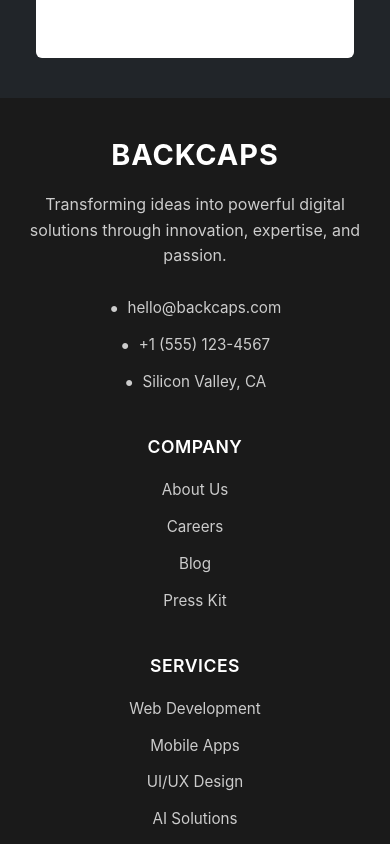
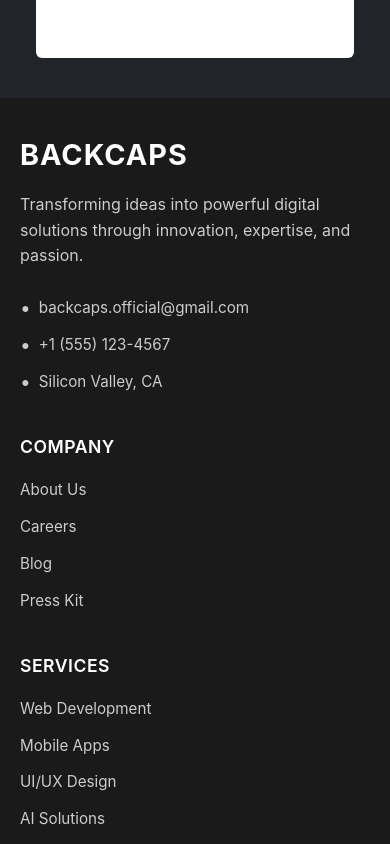
Before and after one commit to HassaanAwan786/BackCaps_Official, a React (Create React App) app: page / in a window 390 px wide. Shown: the part 1340-2184 px from the top of the page. Built offline with nearby package versions, Linux system fonts and the light colour scheme.

Commit message:
Adjusted the alignment of the footer

```diff
--- a/src/components/Footer.css
+++ b/src/components/Footer.css
@@ -21,6 +21,9 @@
 .footer-brand {
   flex: 1;
   min-width: 300px;
+  display: flex;
+  flex-direction: column;
+  align-items: flex-start;
 }
 
 .logo {
@@ -29,6 +32,8 @@
   letter-spacing: 1px;
   margin-bottom: 20px;
   color: #ffffff;
+  text-align: left;
+  width: 100%;
 }
 
 .tagline {
@@ -37,12 +42,15 @@
   margin-bottom: 25px;
   max-width: 400px;
   font-size: 1.1rem;
+  text-align: left;
 }
 
 .contact-info {
   display: flex;
   flex-direction: column;
   gap: 8px;
+  align-items: flex-start;
+  width: 100%;
 }
 
 .contact-item {
@@ -75,6 +83,8 @@
 .links-column {
   display: flex;
   flex-direction: column;
+  align-items: flex-start;
+  text-align: left;
 }
 
 .column-title {
@@ -84,12 +94,15 @@
   color: #ffffff;
   text-transform: uppercase;
   letter-spacing: 0.5px;
+  text-align: left;
 }
 
 .links-list {
   list-style: none;
   padding: 0;
   margin: 0;
+  text-align: left;
+  width: 100%;
 }
 
 .links-list li {
@@ -102,6 +115,7 @@
   font-size: 0.95rem;
   transition: color 0.2s ease;
   display: inline-block;
+  text-align: left;
 }
 
 .links-list a:hover {
@@ -294,7 +308,8 @@
   }
 
   .links-column {
-    text-align: center;
+    text-align: left;
+    align-items: flex-start;
   }
 
   .newsletter-content {
@@ -320,16 +335,16 @@
 
   .logo {
     font-size: 1.8rem;
-    text-align: center;
+    text-align: left;
   }
 
   .tagline {
-    text-align: center;
-    margin-left: auto;
-    margin-right: auto;
+    text-align: left;
+    margin-left: 0;
+    margin-right: 0;
   }
 
   .contact-info {
-    align-items: center;
+    align-items: flex-start;
   }
 }
--- a/src/components/Footer.jsx
+++ b/src/components/Footer.jsx
@@ -15,7 +15,7 @@ const Footer = () => {
             </p>
             <div className="contact-info">
               <div className="contact-item">
-                <span className="contact-text">hello@backcaps.com</span>
+                <span className="contact-text">backcaps.official@gmail.com</span>
               </div>
               <div className="contact-item">
                 <span className="contact-text">+1 (555) 123-4567</span>
```
